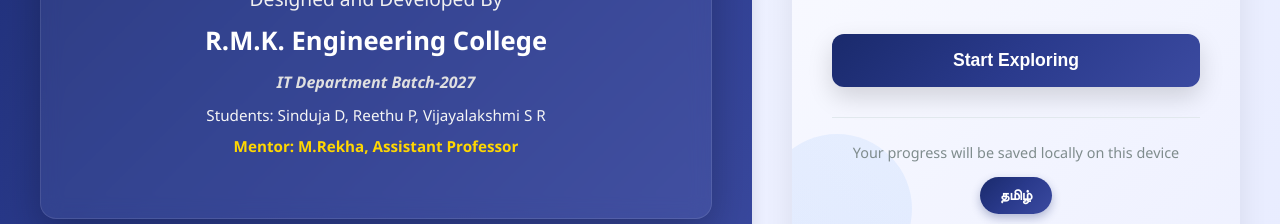
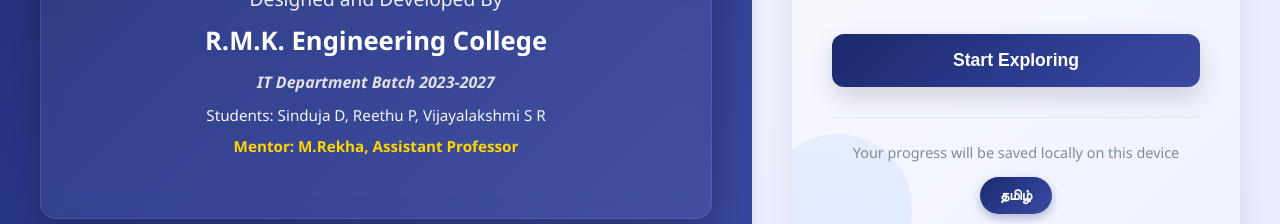
Before and after one commit to Sinduja-D/quiz-master-offline, a React (Create React App) app: page / in a window 1280 px wide. Shown: the part 453-677 px from the top of the page. Built offline with nearby package versions, Linux system fonts and the light colour scheme.

Commit message:
batch changed

```diff
--- a/src/components/Footer.js
+++ b/src/components/Footer.js
@@ -4,8 +4,8 @@
 const Footer = ({ language }) => (
   <footer style={styles.footer}>
     {language === "English"
-      ? "Designed & Developed by R.M.K. Engineering College | IT Department 2027"
-      : "ஆர்.எம்.கே. பொறியியல் கல்லூரியால் வடிவமைத்து உருவாக்கப்பட்டது | தொழில்நுட்பத் துறை 2027"}
+      ? "Designed & Developed by R.M.K. Engineering College | IT Department"
+      : "ஆர்.எம்.கே. பொறியியல் கல்லூரியால் வடிவமைத்து உருவாக்கப்பட்டது | தொழில்நுட்பத் துறை"}
   </footer>
 );
 
--- a/src/components/Login.js
+++ b/src/components/Login.js
@@ -105,8 +105,8 @@
             </h2>
             <h4>
               {language === "English"
-                ? "IT Department Batch-2027"
-                : "தொழில்நுட்பத் துறை குழு-2027"}
+                ? "IT Department Batch 2023-2027"
+                : "தொழில்நுட்பத் துறை குழு 2023-2027"}
             </h4>
             <p className="student-names">
               {language === "English"
```
